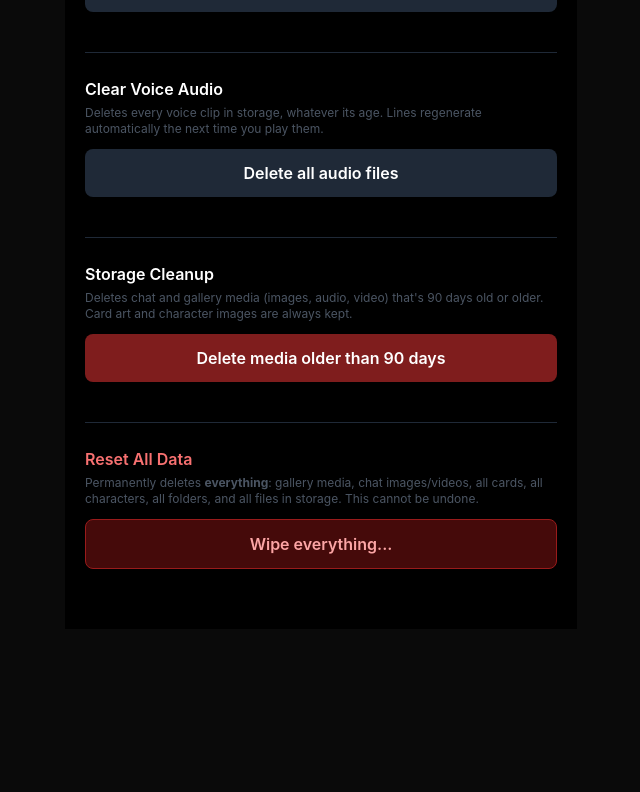
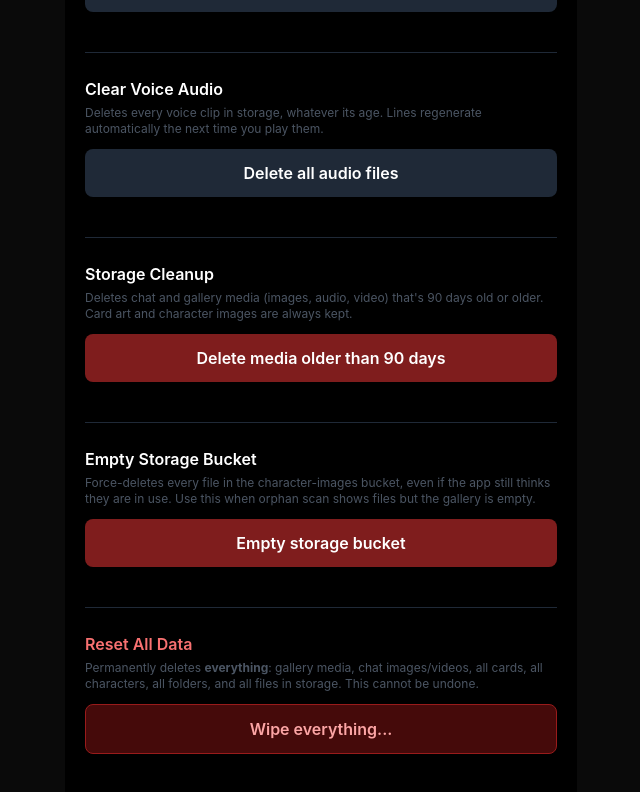
Before and after one commit to yrw2go-ui/Companion, a Next.js app: page /settings in a window 1280 px wide. Shown: the part 1080-1872 px from the top of the page, without its empty margins (319-959 px from the left). Before the commit the page ends 1709 px from the top, so only its background shows below. Built offline with nearby package versions, Linux system fonts and the light colour scheme; no server answers; the database is empty.

Commit message:
Add files via upload

```diff
--- a/pages/settings.js
+++ b/pages/settings.js
@@ -40,6 +40,9 @@ export default function Settings() {
   const [resetting, setResetting] = useState(false)
   const [resetStatus, setResetStatus] = useState('')
   const [resetResult, setResetResult] = useState(null)
+
+  const [emptyingStorage, setEmptyingStorage] = useState(false)
+  const [emptyStorageResult, setEmptyStorageResult] = useState(null)
 
   useEffect(() => {
     load()
@@ -427,14 +430,19 @@ export default function Settings() {
       await supabase.from('characters').delete().neq('id', '00000000-0000-0000-0000-000000000000')
 
       setResetStatus('Wiping storage files...')
-      let offset = 0
+      // Always list from offset 0 after deletes — incrementing offset skips files
       while (true) {
-        const { data: files } = await supabase.storage.from('character-images').list('', { limit: 100, offset })
+        const { data: files, error: listErr } = await supabase.storage
+          .from('character-images')
+          .list('', { limit: 100, offset: 0 })
+        if (listErr) throw new Error('Storage list failed: ' + listErr.message)
         if (!files || files.length === 0) break
-        const paths = files.map(f => f.name)
-        if (paths.length) await supabase.storage.from('character-images').remove(paths)
-        if (files.length < 100) break
-        offset += 100
+        // skip folder placeholders (no id / no metadata size)
+        const paths = files.filter(f => f.id || f.metadata).map(f => f.name)
+        if (!paths.length) break
+        setResetStatus(`Wiping storage... (${paths.length} files this batch)`)
+        const { error: rmErr } = await supabase.storage.from('character-images').remove(paths)
+        if (rmErr) throw new Error('Storage delete failed: ' + rmErr.message)
       }
 
       setResetStatus('')
@@ -447,6 +455,33 @@ export default function Settings() {
       setResetStatus('')
       setResetResult('Error: ' + err.message)
     }
+  }
+
+  const emptyStorageBucket = async () => {
+    if (emptyingStorage) return
+    if (!confirm('Delete EVERY file in the character-images storage bucket? This cannot be undone.')) return
+    setEmptyingStorage(true)
+    setEmptyStorageResult(null)
+    let total = 0
+    try {
+      while (true) {
+        const { data: files, error: listErr } = await supabase.storage
+          .from('character-images')
+          .list('', { limit: 100, offset: 0 })
+        if (listErr) throw new Error(listErr.message)
+        if (!files || files.length === 0) break
+        const paths = files.filter(f => f.id || f.metadata).map(f => f.name)
+        if (!paths.length) break
+        const { error: rmErr } = await supabase.storage.from('character-images').remove(paths)
+        if (rmErr) throw new Error(rmErr.message)
+        total += paths.length
+        setEmptyStorageResult(`Deleted ${total} so far...`)
+      }
+      setEmptyStorageResult(`Done. Removed ${total} file(s) from storage.`)
+    } catch (err) {
+      setEmptyStorageResult('Error: ' + err.message + (total ? ` (removed ${total} before fail)` : ''))
+    }
+    setEmptyingStorage(false)
   }
 
   const clearAudio = async () => {
@@ -751,6 +786,22 @@ export default function Settings() {
         )}
       </div>
 
+      <div className="mt-10 border-t border-gray-800 pt-6">
+        <h2 className="font-semibold mb-1">Empty Storage Bucket</h2>
+        <p className="text-xs text-gray-600 mb-3">
+          Force-deletes every file in the character-images bucket, even if the app still
+          thinks they are in use. Use this when orphan scan shows files but the gallery is empty.
+        </p>
+        <button
+          onClick={emptyStorageBucket}
+          disabled={emptyingStorage}
+          className="w-full bg-red-900 hover:bg-red-800 disabled:opacity-50 rounded-lg py-3 font-semibold"
+        >
+          {emptyingStorage ? 'Emptying...' : 'Empty storage bucket'}
+        </button>
+        {emptyStorageResult && <p className="text-xs text-gray-400 mt-3">{emptyStorageResult}</p>}
+      </div>
+
       <div className="mt-10 border-t border-gray-800 pt-6 mb-10">
         <h2 className="font-semibold mb-1 text-red-400">Reset All Data</h2>
         <p className="text-xs text-gray-600 mb-3">
```
